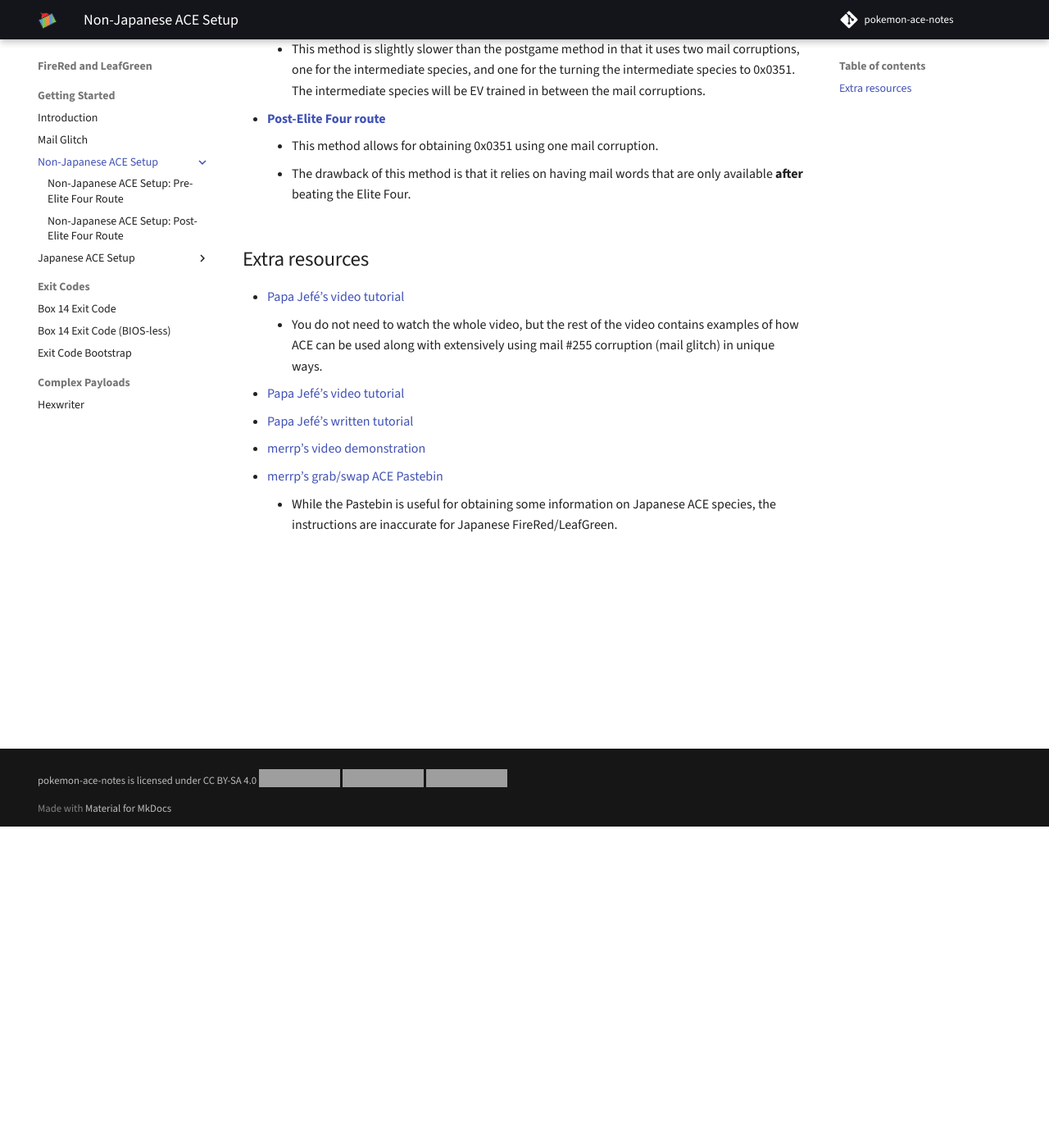
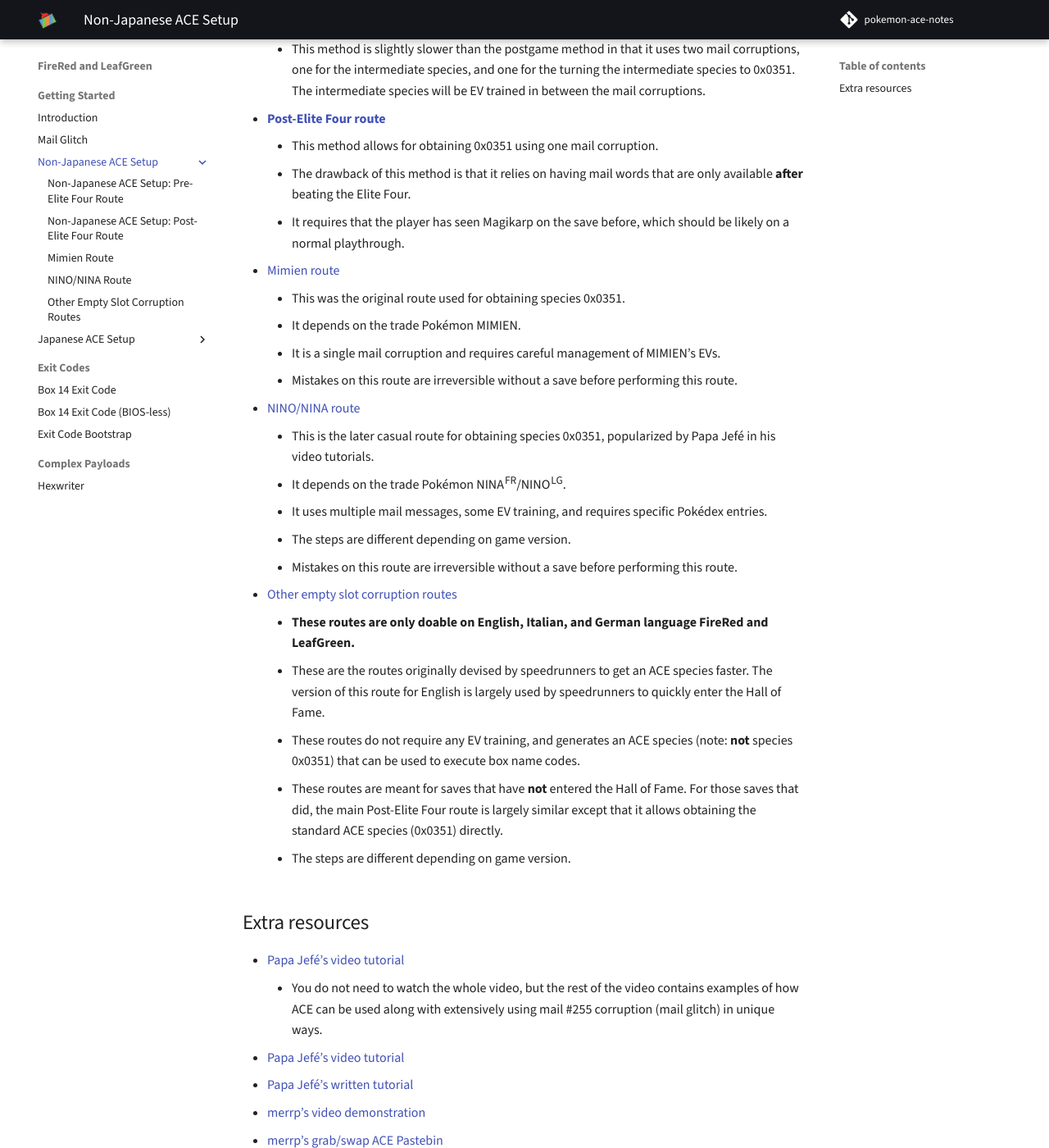
Before and after one commit to pomeg-letterbombers/pokemon-ace-notes, an MkDocs documentation site: the page built from docs/frlg/getting-started/non-jpn-ace/index.md, in a window 1280 px wide and 1400 px high, scrolled down 392 px. Shown: the whole window at 82% size. Built offline with MkDocs 1.6.1 and Material for MkDocs 9.7.7, drawn with Linux system fonts in a browser that asks for light colours; comment, search, counter and statistics services are not loaded; grey boxes are pictures that could not be loaded.

Commit message:
Add blurbs about other routes for non-Japanese ACE

```diff
--- a/docs/frlg/getting-started/non-jpn-ace/index.md
+++ b/docs/frlg/getting-started/non-jpn-ace/index.md
@@ -9,6 +9,24 @@
 *   [**Post-Elite Four route**](./non-jpn-ace-post-e4.md)
     +   This method allows for obtaining 0x0351 using one mail corruption.
     +   The drawback of this method is that it relies on having mail words that are only available **after** beating the Elite Four.
+    +   It requires that the player has seen Magikarp on the save before, which should be likely on a normal playthrough.
+*   [Mimien route](./mimien-route.md)
+    +   This was the original route used for obtaining species 0x0351.
+    +   It depends on the trade Pokémon MIMIEN.
+    +   It is a single mail corruption and requires careful management of MIMIEN’s EVs.
+    +   Mistakes on this route are irreversible without a save before performing this route.
+*   [NINO/NINA route](./nino-nina-route.md)
+    +   This is the later casual route for obtaining species 0x0351, popularized by Papa Jefé in his video tutorials.
+    +   It depends on the trade Pokémon NINA<sup>FR</sup>/NINO<sup>LG</sup>.
+    +   It uses multiple mail messages, some EV training, and requires specific Pokédex entries.
+    +   The steps are different depending on game version.
+    +   Mistakes on this route are irreversible without a save before performing this route.
+*   [Other empty slot corruption routes](./other-empty-slot-routes.md)
+    +   **These routes are only doable on English, Italian, and German language FireRed and LeafGreen.**
+    +   These are the routes originally devised by speedrunners to get an ACE species faster. The version of this route for English is largely used by speedrunners to quickly enter the Hall of Fame.
+    +   These routes do not require any EV training, and generates an ACE species (note: **not** species 0x0351) that can be used to execute box name codes.
+    +   These routes are meant for saves that have **not** entered the Hall of Fame. For those saves that did, the main Post-Elite Four route is largely similar except that it allows obtaining the standard ACE species (0x0351) directly.
+    +   The steps are different depending on game version.
 
 ## Extra resources
 
--- a/mkdocs.yml
+++ b/mkdocs.yml
@@ -13,6 +13,9 @@
         - "frlg/getting-started/non-jpn-ace/index.md"
         - "frlg/getting-started/non-jpn-ace/non-jpn-ace-pre-e4.md"
         - "frlg/getting-started/non-jpn-ace/non-jpn-ace-post-e4.md"
+        - "frlg/getting-started/non-jpn-ace/mimien-route.md"
+        - "frlg/getting-started/non-jpn-ace/nino-nina-route.md"
+        - "frlg/getting-started/non-jpn-ace/other-empty-slot-routes.md"
       - "Japanese ACE Setup":
         - "frlg/getting-started/jpn-ace/index.md"
         - "frlg/getting-started/jpn-ace/jpn-ace.md"
```
Also changed, not shown: docs/frlg/getting-started/non-jpn-ace/mimien-route.md (added, +3 -0 lines), docs/frlg/getting-started/non-jpn-ace/nino-nina-route.md (added, +3 -0 lines), docs/frlg/getting-started/non-jpn-ace/other-empty-slot-routes.md (added, +3 -0 lines).
